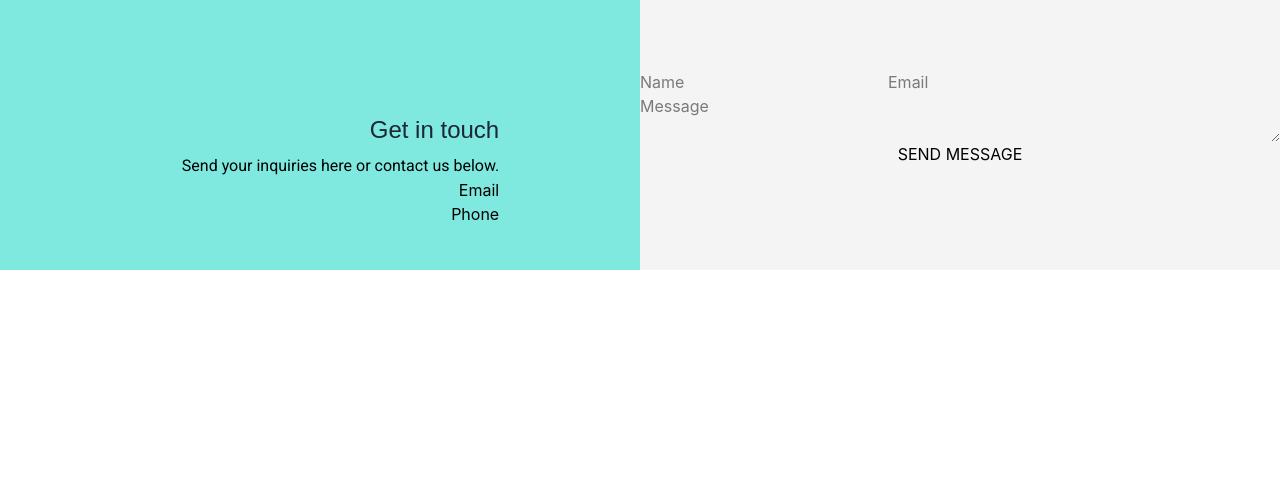
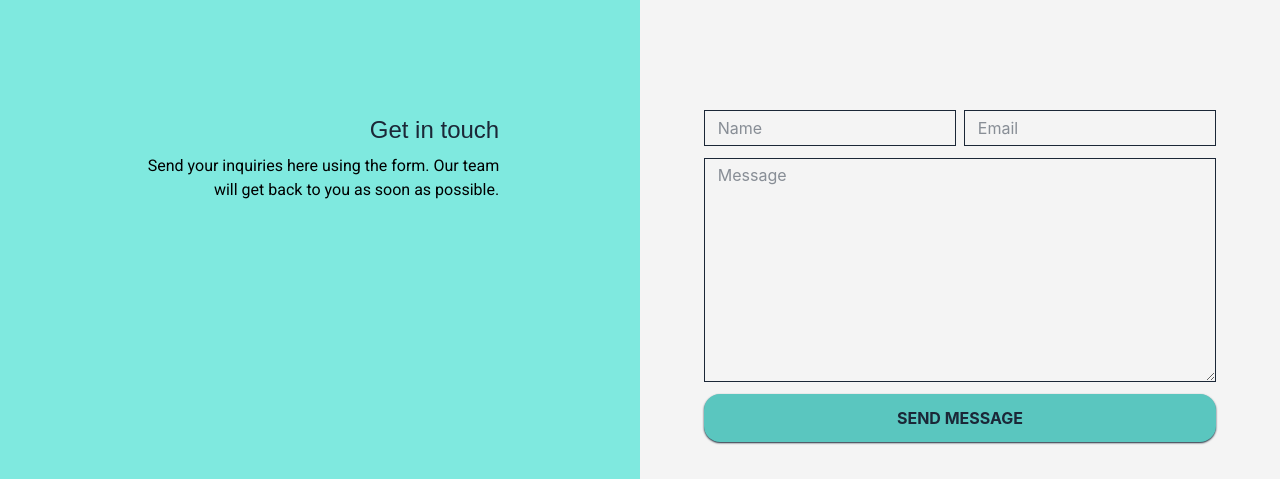
Before and after one commit to Phoebe-Jao/elearning-lp, a React (Vite) app: page / in a window 1280 px wide. Shown: the part 2274-2753 px from the top of the page. Before the commit the page ends 2544 px from the top, so only its background shows below. Built offline with nearby package versions, Linux system fonts and the light colour scheme; a web font is replaced by a local one.

Commit message:
[add] project

```diff
--- a/src/App.jsx
+++ b/src/App.jsx
@@ -31,7 +31,7 @@ function App() {
         }
         right={
           <div>
-            <img src={kvImg} alt="Grow your skills" className="w-full min-h-[34rem] object-cover" />
+            <img src={kvImg} alt="Grow your skills" className="w-full min-h-[34rem] max-sm:min-h-[17rem] object-cover" />
           </div>
         }
         className="mt-[5.25rem]"
@@ -74,13 +74,7 @@ function App() {
       />
       <Layout
         left={
-          <>
-            <HeadingBlock type="info" title="Get in touch" text="Send your inquiries here or contact us below." />
-            <ul className="text-right">
-              <li>Email</li>
-              <li>Phone</li>
-            </ul>
-          </>
+          <HeadingBlock type="info" title="Get in touch" text="Send your inquiries here using the form. Our team will get back to you as soon as possible." />
         }
         right={
           <Form />
--- a/src/components/Form.jsx
+++ b/src/components/Form.jsx
@@ -1,12 +1,12 @@
 const Form = () => {
   return (
-    <form className="flex flex-col">
-      <div className="flex">
-        <input type="text" name="Name" id="" placeholder="Name" required />
-        <input type="text" name="Email" id="" placeholder="Email" required />
+    <form className="flex flex-col gap-3 py-10 w-full max-w-4/5 mx-auto">
+      <div className="flex gap-2">
+        <input type="text" name="Name" id="" placeholder="Name" className="form-input outline-0" required />
+        <input type="text" name="Email" id="" placeholder="Email" className="form-input outline-0" required />
       </div>
-      <textarea name="message" id="" placeholder="Message" required></textarea>
-      <button type="submit" className="">SEND MESSAGE</button>
+      <textarea name="message" id="" placeholder="Message" className="form-input min-h-56 outline-0" required></textarea>
+      <button type="submit" className="w-full bg-blue-500 shadow-xs shadow-blue-900 text-blue-900 font-bold rounded-2xl py-3 cursor-pointer">SEND MESSAGE</button>
     </form>
   )
 }
--- a/src/components/Header.jsx
+++ b/src/components/Header.jsx
@@ -5,20 +5,20 @@ import { faPhone } from '@fortawesome/free-solid-svg-icons';
 const Header = () => {
   return (
     <header className="fixed top-0 w-full h-full max-h-21 bg-blue-900 flex items-center overflow-hidden z-10">
-      <div className="w-full max-w-4/5 mx-auto flex justify-between max-sm:max-w-full">
-        <div className="flex items-center gap-2">
+      <div className="w-full max-w-4/5 mx-auto flex justify-between max-sm:max-w-full max-sm:px-[0.5rem]">
+        <div className="flex items-center gap-2 max-sm:gap-0.5">
           <img src={logo} alt="" className="w-full max-w-16" />
           <div className="pt-4">
-            <h1 className="font-logo text-primary leading-3 text-shadow-2xs text-shadow-orange-500">ENLITE ACADEMY</h1>
-            <p className="font-display text-[0.7rem] text-blue-500 font-medium text-shadow-2xs text-shadow-blue-700">Grow your skills, Anywhere.</p>
+            <h1 className="font-logo text-accent leading-3 text-shadow-2xs text-shadow-orange-500 max-sm:text-[1rem] max-sm:pb-1">ENLITE ACADEMY</h1>
+            <p className="font-display text-[0.7rem] text-blue-500 font-medium text-shadow-2xs text-shadow-blue-700 max-sm:text-[0.6rem] max-sm:max-w-4/5 max-sm:leading-2.5">Grow your skills, Anywhere.</p>
           </div>
         </div>
-        <div className="bg-primary px-2 py-1.5 rounded-[6px] shadow-sm shadow-orange-300/70 text-right">
-          <h2 className="font-heading text-4xl text-blue-700 leading-[0.8] pb-1">
-            <FontAwesomeIcon icon={faPhone} className="text-[1.8rem]" />
+        <div className="bg-accent px-2 py-1.5 max-sm:py-0 max-sm:max-h-[4rem] max-sm:flex max-sm:flex-col max-sm:justify-center rounded-[6px] shadow-sm shadow-orange-300/70 text-right">
+          <h2 className="font-heading text-4xl max-sm:text-2xl text-blue-700 leading-[0.8] pb-1">
+            <FontAwesomeIcon icon={faPhone} className="text-[1.8rem] max-sm:text-[1.2rem]" />
             <span className="pl-1">012-345-6789</span>
           </h2>
-          <p className="font-display text-[1rem] text-blue-700 font-medium leading-[0.9]">9:00AM - 6:00PM <span className="text-[0.85rem]">(Weekdays)</span></p>
+          <p className="font-display text-[1rem] max-sm:text-[0.9rem] text-blue-700 font-medium leading-[0.9]">9:00AM - 6:00PM <span className="text-[0.85rem] max-sm:text-[0.8rem]">(Weekdays)</span></p>
         </div>
       </div>
     </header>
--- a/src/components/HeadingBlock.jsx
+++ b/src/components/HeadingBlock.jsx
@@ -4,15 +4,15 @@ const HeadingBlock = ({ title, text="", type="heading" }) => {
 
   switch (type) {
     case 'hero':
-      hdClasses = 'text-7xl mb-4';
-      subTtlClasses = 'font-display text-xl font-medium mt-6 mb-12';
+      hdClasses = 'text-7xl max-sm:text-6xl mb-4';
+      subTtlClasses = 'font-display text-xl max-sm:text-[1rem] font-medium mt-6 mb-12 max-sm:my-4';
       break;
     case 'heading':
-      hdClasses = 'text-5xl text-uppercase py-15';
+      hdClasses = 'text-5xl text-uppercase py-15 max-sm:py-10';
       break;
     case 'info':
-      hdClasses = 'text-2xl mb-2';
-      subTtlClasses = 'font-display text-base';
+      hdClasses = 'text-2xl mb-2 max-sm:text-4xl';
+      subTtlClasses = 'font-display text-base max-sm:text-[0.9rem]';
       break;
     default:
       hdClasses = 'text-4xl';
@@ -20,9 +20,9 @@ const HeadingBlock = ({ title, text="", type="heading" }) => {
 
   return (
     <div>
-      <h1 className={`font-heading text-right text-blue-900 ${hdClasses}`}>{ title }</h1>
+      <h1 className={`font-heading text-right max-sm:text-left text-blue-900 ${hdClasses}`}>{ title }</h1>
       {
-        text !== '' && ( <p className={`text-right ${subTtlClasses}`}>{ text }</p> )}
+        text !== '' && ( <p className={`text-right max-sm:text-justify ${subTtlClasses}`}>{ text }</p> )}
     </div>
   )
 }
--- a/src/components/ImageBlock.jsx
+++ b/src/components/ImageBlock.jsx
@@ -1,8 +1,8 @@
 const ImageBlock = ({ text, image, imageAlt }) => {
   return (
-    <div className="py-25">
+    <div className="py-25 max-sm:py-15">
       <div className="w-full max-w-4/5 mx-auto">
-        <p dangerouslySetInnerHTML={{__html: text}} className="font-display text-[1.2rem] leading-6 mb-6"></p>
+        <p dangerouslySetInnerHTML={{__html: text}} className="font-display text-[1.2rem] max-sm:text-[1.1rem] max-sm:text-justify leading-6 mb-6"></p>
         <img src={image} alt={imageAlt} />
       </div>
     </div>
--- a/src/components/Layout.jsx
+++ b/src/components/Layout.jsx
@@ -1,13 +1,19 @@
+import ScrollFadeInUp from "./ScrollFadeInUp";
+
 const Layout = ({ left, right, className="" }) => {
   return (
     <div className={`flex w-full h-full ${className} max-sm:flex-col`}>
-      <div className="w-1/2 py-11 bg-accent max-sm:w-full">
+      <div className="w-1/2 py-11 max-sm:py-8 bg-primary max-sm:w-full">
         <div className="w-full max-w-[56%] mx-auto relative">
-          { left }
+          <ScrollFadeInUp>
+            { left }
+          </ScrollFadeInUp>
         </div>
       </div>
       <div className="w-1/2 bg-gray-50 relative max-sm:w-full">
-        { right }
+        <ScrollFadeInUp>
+          { right }
+        </ScrollFadeInUp>
       </div>
     </div>
   )
--- /dev/null
+++ b/src/components/ScrollFadeInUp.jsx
@@ -0,0 +1,20 @@
+import { useRef } from "react"
+import { motion, useInView } from "motion/react"
+
+const ScrollFadeInUp = ({ children, duration = 1, delay = 0.2 }) => {
+  const ref = useRef(null);
+  const isInView = useInView(ref, { once: true });
+
+  return (
+    <motion.div
+      ref={ref}
+      initial={{ opacity: 0, y: 50 }}
+      animate={isInView ? { opacity: 1, y: 0 } : {}}
+      transition={{ duration: duration, delay: delay, ease: 'easeOut' }}
+    >
+      {children}
+    </motion.div>
+  );
+};
+
+export default ScrollFadeInUp;
--- a/src/index.css
+++ b/src/index.css
@@ -6,8 +6,8 @@
   --font-logo: "BBH Sans Hegarty", sans-serif;
   --font-heading: "BBH Sans Bogle", sans-serif;
 
-  --color-primary: #fed55f;
-  --color-accent: #7fe9df;
+  --color-primary: #7fe9df;
+  --color-accent: #fed55f;
 
   --color-gray-50: #f4f4f4;
   --color-yellow-50: #fff1cc;
@@ -16,6 +16,14 @@
   --color-blue-500: #5ac6bf;
   --color-blue-700: #2c8ca9;
   --color-blue-900: #1b2737;
+}
+
+@utility form-input {
+  width: 100%;
+  font-size: 1rem;
+  color: var(--color-blue-900);
+  border: 1px solid var(--color-blue-900);
+  padding: 0.3rem 0.8rem;
 }
 
 body {
```
